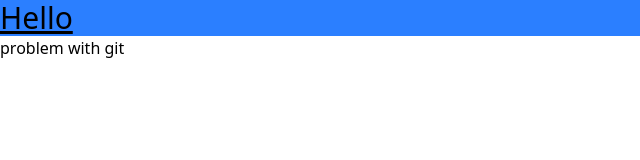
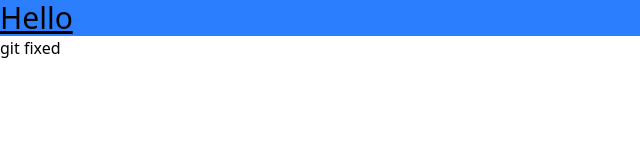
Before and after one commit to nevinb60/podcast_library, a website: page public/index.html in a window 1280 px wide. Shown: the full height of the page, 0-640 px from the left. Drawn offline with Linux system fonts and the light colour scheme.

Commit message:
fixing git

```diff
--- a/public/index.html
+++ b/public/index.html
@@ -11,7 +11,7 @@
 <body>
 
     <h1 class="text-3xl bg-blue-500 underline">Hello</h1>
-    <h2>problem with git</h2>
+    <h2>git fixed</h2>
 
 
 
```
